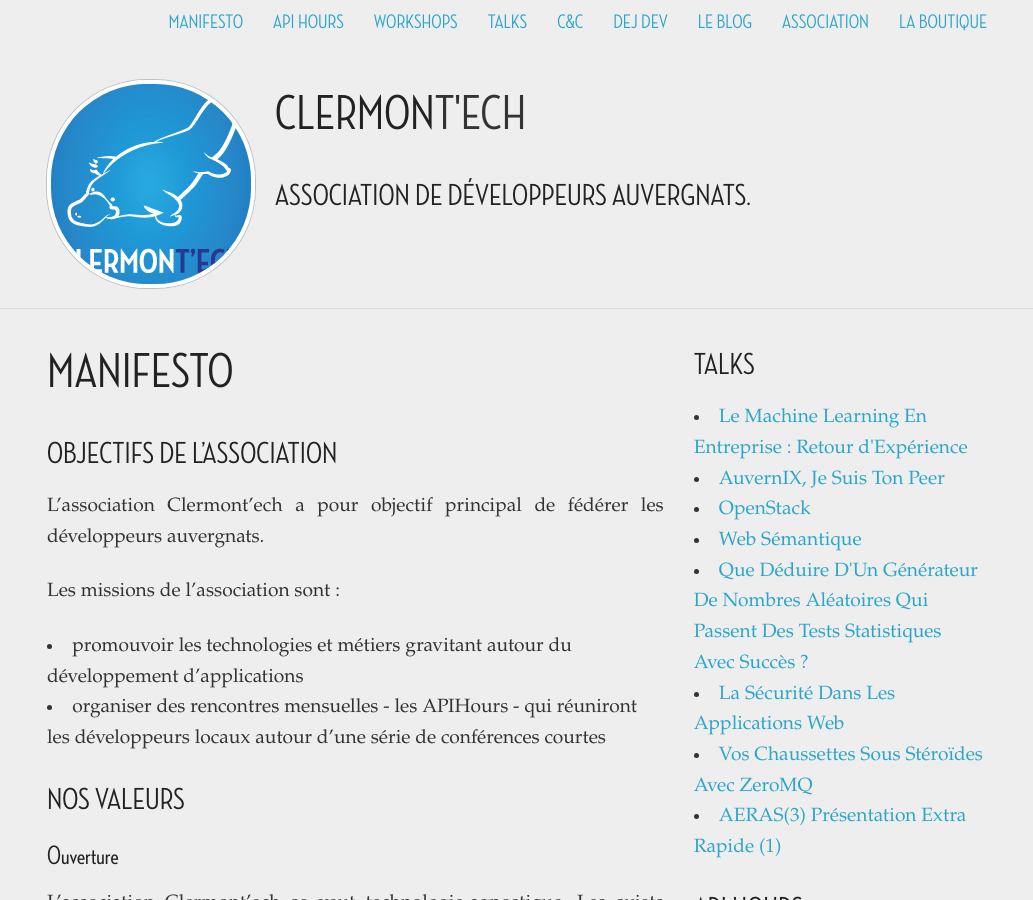
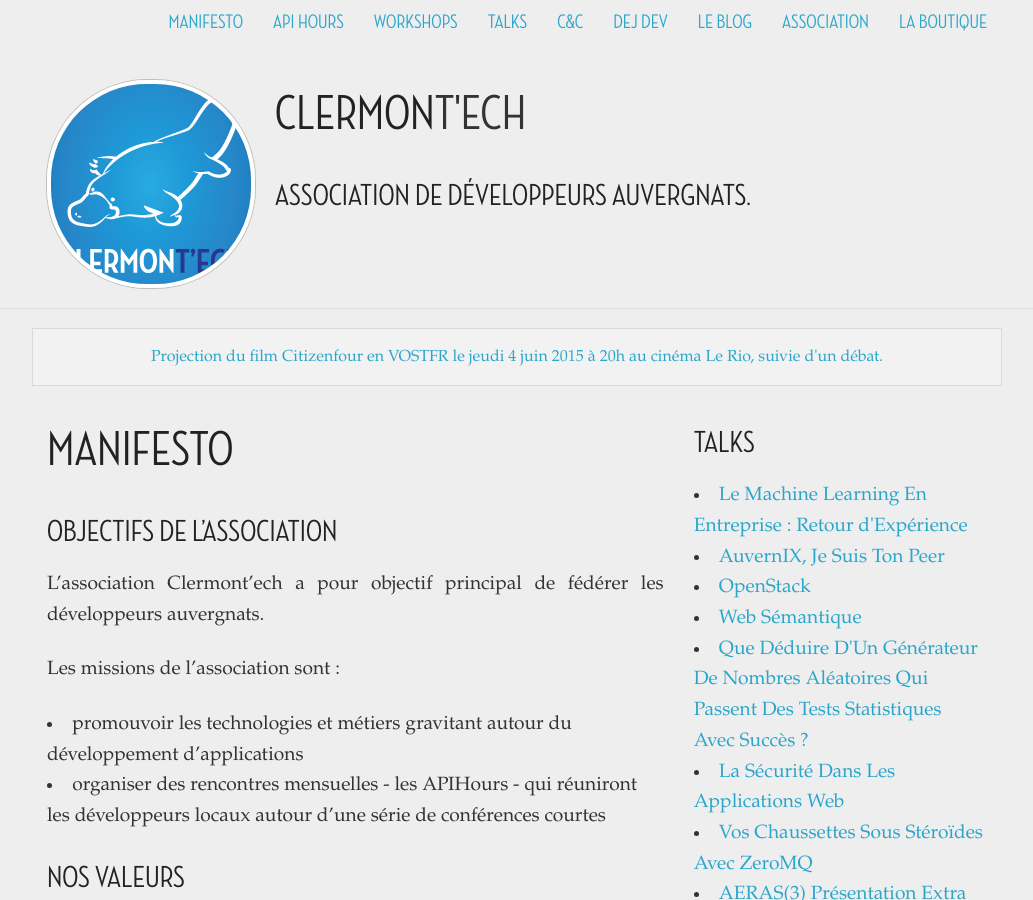
Before and after one commit to clermontech/clermontech.github.com, a Jekyll site: the page built from index.md, in a window 1280 px wide and 900 px high. Shown: the whole window, without its empty margins (123-1156 px from the left). Built offline with Jekyll 4.4.1, drawn with Linux system fonts in a browser that asks for light colours; Markdown is read by kramdown in place of the engine named in the settings.

Commit message:
add annoucement msg (citizenfour)

```diff
--- a/_config.yml
+++ b/_config.yml
@@ -13,3 +13,7 @@
     title: "Clermont'ech"
     author: "Clermont'ech"
     email: "hello@clermontech.org"
+
+announcement:
+    href: /blog-posts/citizenfour-projection-et-debat-a-clermont-ferrand.html
+    message: "Projection du film Citizenfour en VOSTFR le jeudi 4 juin 2015 à 20h au cinéma Le Rio, suivie d'un débat."
```
